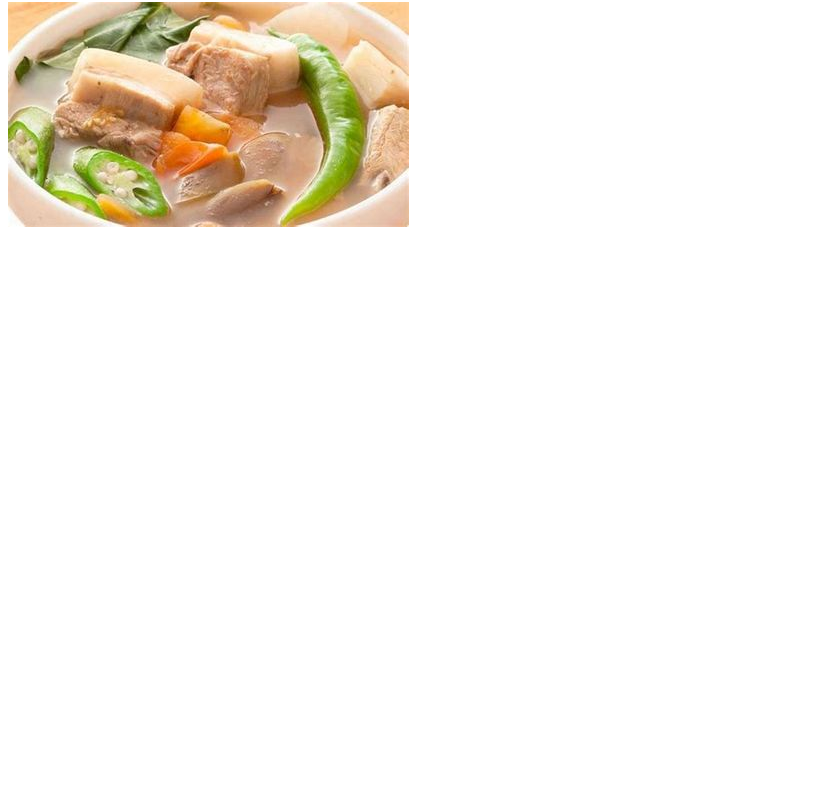
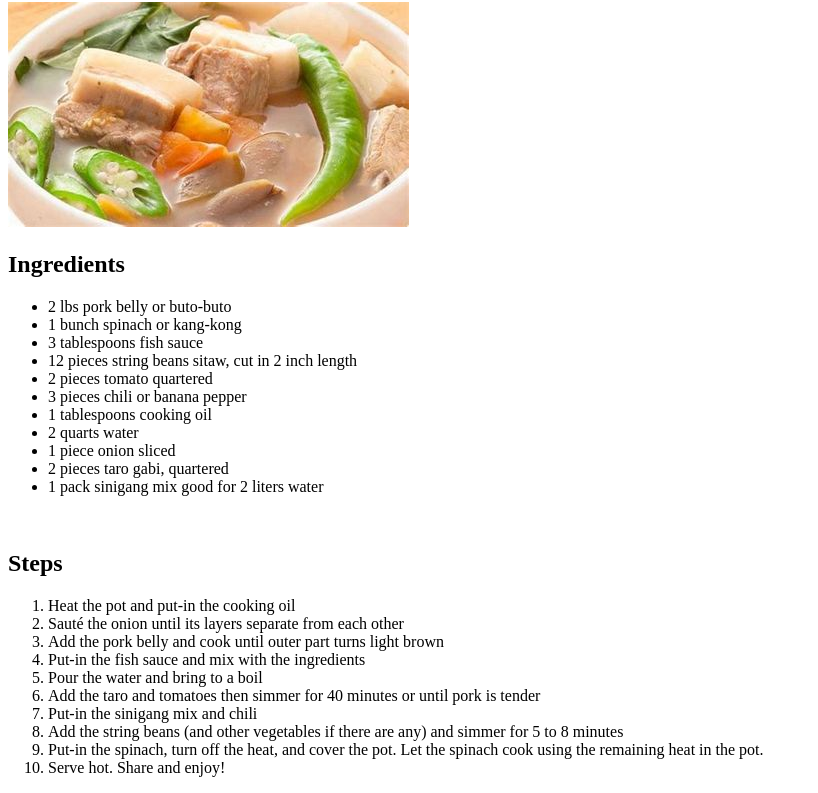
Before and after one commit to tellidua/odin-recipies, a plain HTML site: page recipes/sinigang.html in a window 1280 px wide. Shown: the part 78-871 px from the top of the page, without its empty margins (0-818 px from the left). Before the commit the page ends 800 px from the top, so only its background shows below. Drawn offline with Linux system fonts and the light colour scheme.

Commit message:
added sinigang ingredients/steps to recipe, added to index.html

```diff
--- a/recipes/sinigang.html
+++ b/recipes/sinigang.html
@@ -9,5 +9,34 @@
 <body>
     <h1>Sinigang</h1>
     <img src="../images/Sinigang.jpg" alt="Sinigang">
+    <h2>Ingredients</h2>
+    <ul>
+        <li>2 lbs pork belly or buto-buto</li>
+        <li>1 bunch spinach or kang-kong</li>
+        <li>3 tablespoons fish sauce</li>
+        <li>12 pieces string beans sitaw, cut in 2 inch length</li>
+        <li>2 pieces tomato quartered</li>
+        <li>3 pieces chili or banana pepper</li>
+        <li>1 tablespoons cooking oil</li>
+        <li>2 quarts water</li>
+        <li>1 piece onion sliced</li>
+        <li>2 pieces taro gabi, quartered</li>
+        <li>1 pack sinigang mix good for 2 liters water</li>
+    </ul>
+    <br>
+    <h2>Steps</h2>
+    <ol>
+        <li>Heat the pot and put-in the cooking oil</li>
+        <li>Sauté the onion until its layers separate from each other</li>
+        <li>Add the pork belly and cook until outer part turns light brown</li>
+        <li>Put-in the fish sauce and mix with the ingredients</li>
+        <li>Pour the water and bring to a boil</li>
+        <li>Add the taro and tomatoes then simmer for 40 minutes or until pork is tender</li>
+        <li>Put-in the sinigang mix and chili</li>
+        <li>Add the string beans (and other vegetables if there are any) and simmer for 5 to 8 minutes</li>
+        <li>Put-in the spinach, turn off the heat, and cover the pot. Let the spinach cook using the remaining heat in the pot.</li>
+        <li>Serve hot. Share and enjoy!
+        </li>
+    </ol>
 </body>
 </html>
```
Also changed, not shown: index.html (+1 -1 lines).
